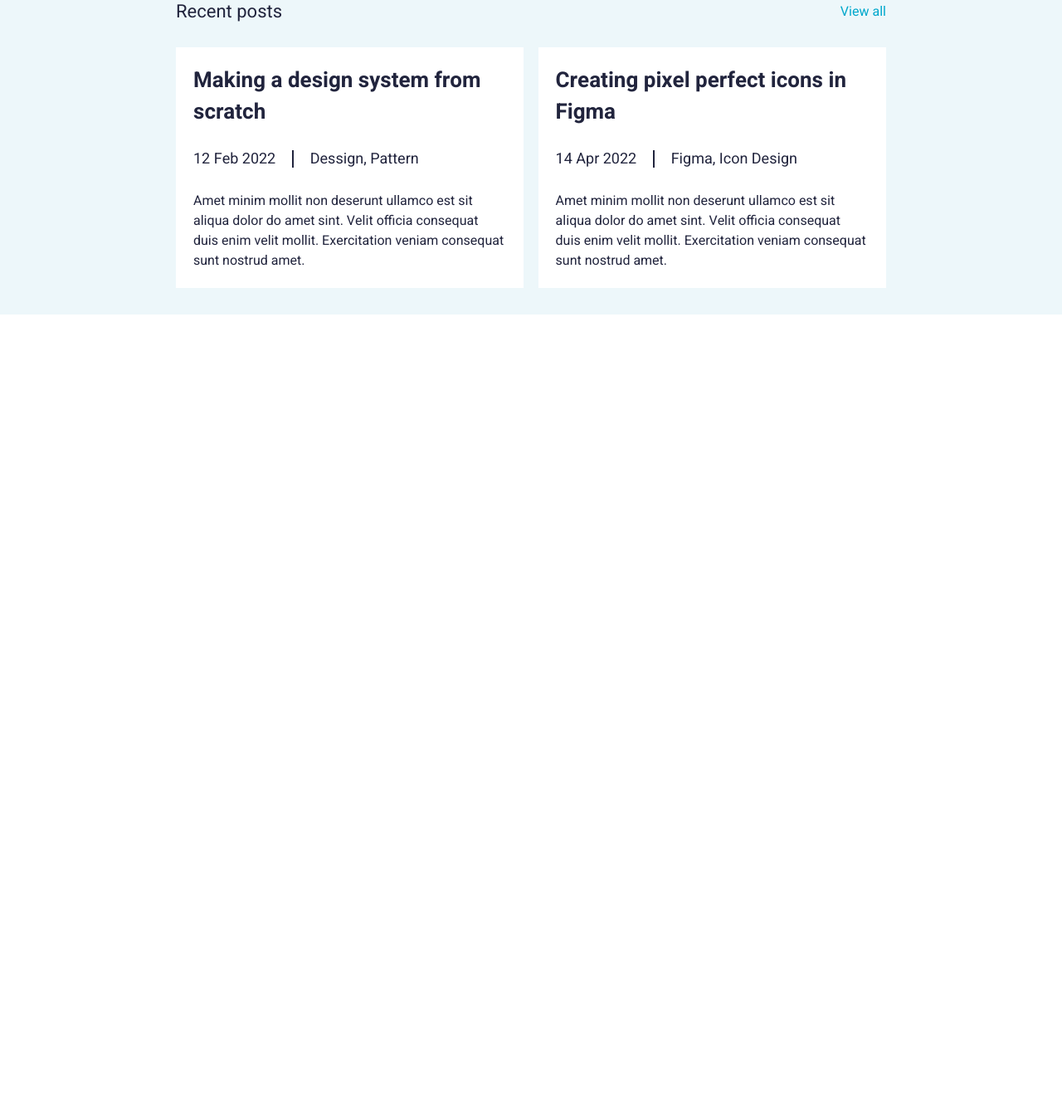
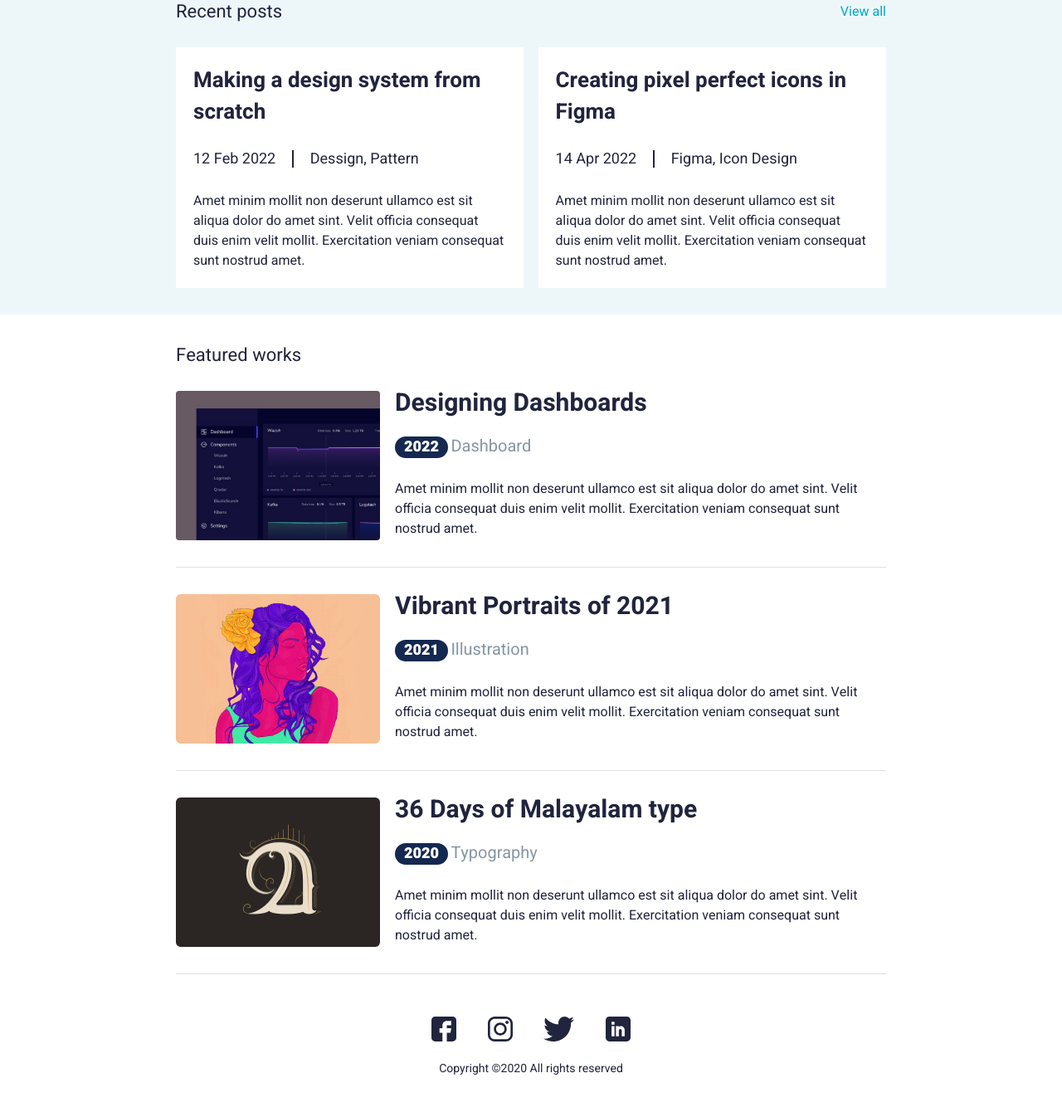
Before and after one commit to deluxezzz/John, a plain HTML site: page index.html in a window 1280 px wide. Shown: the part 643-1989 px from the top of the page at 83% size. Before the commit the page ends 1022 px from the top, so only its background shows below. Drawn offline with Linux system fonts and the light colour scheme.

Commit message:
the main page is ready

```diff
--- a/css/style.scss
+++ b/css/style.scss
@@ -56,7 +56,7 @@ body {
         display: flex;
     }
     &__info {
-        margin-right: calc(15px + (115 - 15) * ((100vw - 768px) / (1600 - 768)));
+        margin-right: 115px;
     }
     &__title {
         padding-top: 15px;
@@ -146,3 +146,69 @@ body {
         line-height: 24px;
     }
 }
+.works {
+    &__title {
+        font-size: 22px;
+        padding: 38px 0 0;
+    }
+}
+
+
+.work {
+    display: flex;
+    justify-content: flex-start;
+    padding: 32px 0;
+    border-bottom: 1px solid rgb(224,224,224);
+    &__img {
+        flex: 0 0 246px;
+        height: 180px;
+    }
+
+    &__info {
+        margin-left: 18px;
+    }
+
+    &__name {
+        font-weight: 700;
+        font-size: 30px;
+        margin-bottom: 25px;
+    }
+
+    &__year {
+        display: inline-block;
+        font-weight: 900;
+        font-size: 18px;
+        color: #FFFFFF;
+        background-color: #142850;
+        border-radius: 16px;
+        text-align: center;
+        padding: 4px 11px;
+    }
+
+    &__subname {
+        display: inline-block;
+        font-size: 20px;
+        color: #8695A4;
+    }
+
+    &__text {
+        margin-top: 25px;
+        font-size: 16px;
+        line-height: 24px;
+    }
+}
+.footer {
+    padding: 51px 0 51px 0;
+    text-align: center;
+    &__social {
+        & img {
+            display: inline-block;
+            margin: 0 17px 26px 17px;
+        }
+    }
+
+    &__copyright {
+        text-align: center;
+        font-size: 14px;
+    }
+}
--- a/index.html
+++ b/index.html
@@ -4,9 +4,9 @@
     <meta charset="UTF-8">
     <meta http-equiv="X-UA-Compatible" content="IE=edge">
     <meta name="viewport" content="width=device-width, initial-scale=1.0">
+    <mata name="author" content="Ильенков Александр"/>
     <title>Document</title>
     <link rel="stylesheet" href="css/style.css">
-
 </head>
 <body>
     <header class="header">
@@ -57,6 +57,47 @@
                 </div>
             </div>
         </section>
+        <section class="works">
+            <div class="container">
+                <h2 class="works__title">Featured works</h2>
+                <div class="work">
+                    <img src="img/work__img-1.jpg" alt="не удалось загрузить изображение" class="work__img">
+                    <div class="work__info">
+                        <div class="work__name">Designing Dashboards</div>
+                        <p class="work__year">2022</p>
+                        <p class="work__subname">Dashboard</p>
+                        <p class="work__text">Amet minim mollit non deserunt ullamco est sit aliqua dolor do amet sint. Velit officia consequat duis enim velit mollit. Exercitation veniam consequat sunt nostrud amet.</p>
+                    </div>
+                </div>
+                <div class="work">
+                    <img src="img/work__img-2.jpg" alt="не удалось загрузить изображение" class="work__img">
+                    <div class="work__info">
+                        <div class="work__name">Vibrant Portraits of 2021</div>
+                        <p class="work__year">2021</p>
+                        <p class="work__subname">Illustration</p>
+                        <p class="work__text">Amet minim mollit non deserunt ullamco est sit aliqua dolor do amet sint. Velit officia consequat duis enim velit mollit. Exercitation veniam consequat sunt nostrud amet.</p>
+                    </div>
+                </div>
+                <div class="work">
+                    <img src="img/work__img-3.jpg" alt="не удалось загрузить изображение" class="work__img">
+                    <div class="work__info">
+                        <div class="work__name">36 Days of Malayalam type</div>
+                        <p class="work__year">2020</p>
+                        <p class="work__subname">Typography</p>
+                        <p class="work__text">Amet minim mollit non deserunt ullamco est sit aliqua dolor do amet sint. Velit officia consequat duis enim velit mollit. Exercitation veniam consequat sunt nostrud amet.</p>
+                    </div>
+                </div>
+            </div>
+        </section>
     </main>
+    <footer class="footer">
+        <div class="footer__social">
+            <img src="img/icon/fb.svg" alt="#">
+            <img src="img/icon/inst.svg" alt="#">
+            <img src="img/icon/twitter.svg" alt="#">
+            <img src="img/icon/Linkedin.svg" alt="#">
+        </div>
+        <p class="footer__copyright">Copyright ©2020 All rights reserved</p>
+    </footer>
 </body>
 </html>
```
Also changed, not shown: css/style.css, img/icon/Linkedin.svg (added), img/icon/fb.svg (added), img/icon/inst.svg (added), img/icon/twitter.svg (added), img/work__img-1.jpg (added), img/work__img-2.jpg (added), img/work__img-3.jpg (added), 1 other file.
